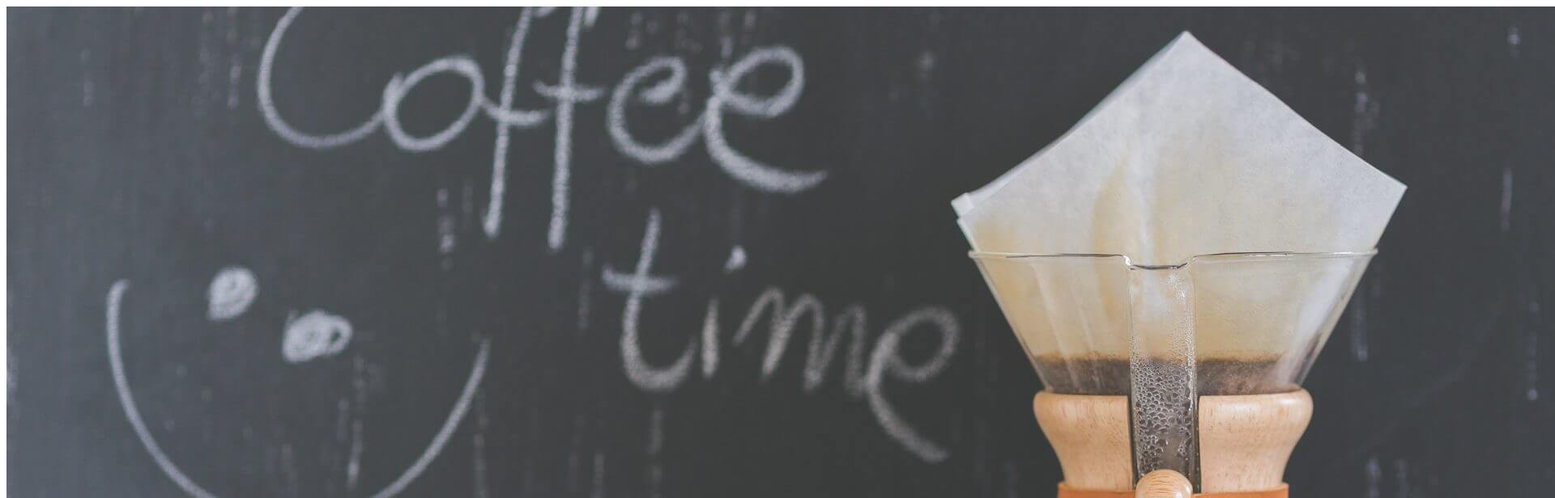
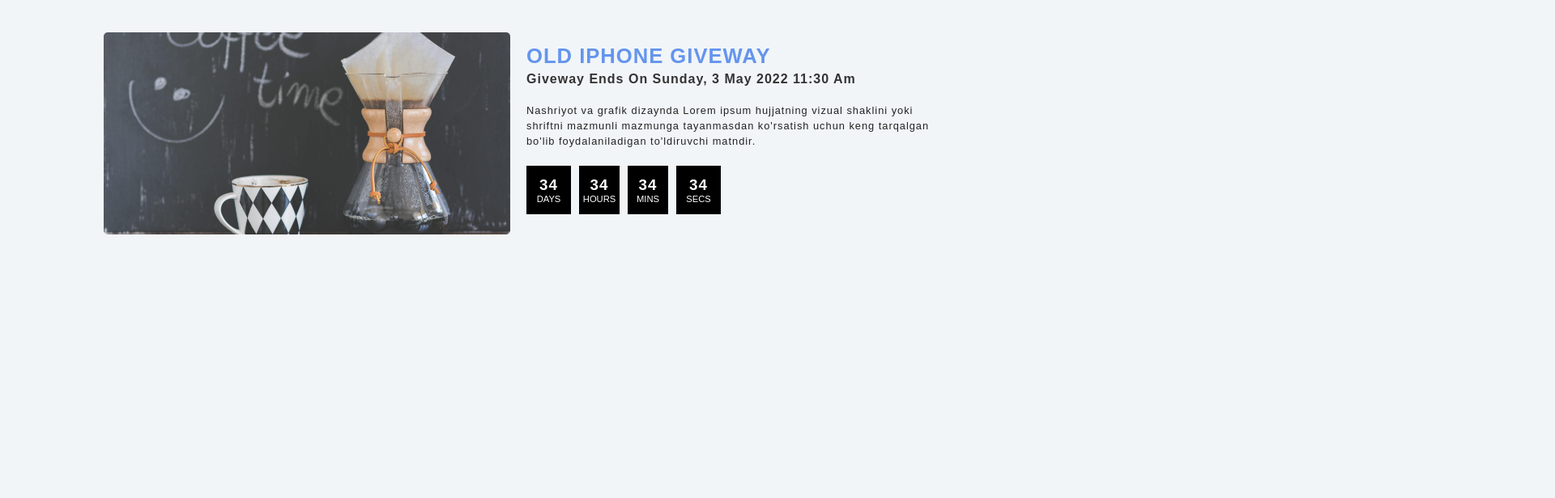
Before and after one commit to farruxavganov/time, a plain HTML site: page index.html in a window 1280 px wide. Shown: the top 616 px of the page at 81% size, 1920 px wide, since content can reach past the window. Drawn offline with Linux system fonts and the light colour scheme.

Commit message:
finished html css pc

```diff
--- a/index.html
+++ b/index.html
@@ -8,12 +8,13 @@
 	</head>
 	<body>
         <section class="time">
-            <article class="img">
+            <div class="time__wrapper">
+            <article class="img col">
                 <img src="coffee.jpg" class="img__img" alt="">
             </article>
 
-            <article class="content">
-                <h2 class="content__title">old iphone giveway</h1>
+            <article class="content col">
+                <h2 class="content__title">old iphone giveway</h2>
                 <h3 class="content__sub-title">
                 giveway ends on sunday, 3 may 2022 11:30 am
                 </h3>
@@ -47,6 +48,7 @@
                     </div>
                 </div>
             </article>
+            </div>
         </section>
 		<script src="app.js"></script>
 	</body>
--- a/styles.css
+++ b/styles.css
@@ -0,0 +1,102 @@
+html {
+    box-sizing: border-box;
+}
+*,
+*::before,
+*::after {
+    margin: 0;
+    padding: 0;
+    box-sizing: inherit
+}
+
+body {
+    font-family: sans-serif;
+    background-color: #f1f5f8;
+}
+
+img {
+    width: 60px;
+}
+
+.time {
+    width: 80%;
+    max-width: 1440px;
+    margin: 0 auto;
+    height: 100%;
+}
+.time__wrapper {
+    display: flex;
+    justify-content: space-between;
+/*    align-items: center;*/
+    margin-top: 40px;
+}
+.col {
+    width: calc((100% - 20px) / 2);
+}
+.img {
+    border-radius: 5px;
+    height: 250px;
+}
+.img__img {
+    width: 100%;
+    height: 100%;
+    object-fit: cover;
+    border-radius: 5px;
+}
+.content {
+    min-height: 250px;
+    padding: 15px 0;
+}
+.content__title {
+    font-size: 1.6rem;
+    letter-spacing: 1px;
+    text-transform: uppercase;
+    color: cornflowerblue;
+    margin-bottom: 5px;
+}
+.content__sub-title {
+    font-size: 1rem;
+    color: #333;
+    letter-spacing: 1px;
+    margin-bottom: 20px;
+    text-transform: capitalize;
+}
+.content__disc {
+    font-size: .8rem;
+    letter-spacing: 1px;
+    line-height: 1.5;
+    color: #222;
+    margin-bottom: 20px;
+}
+.time-box {
+    display: flex;
+    justify-content: flex-start;
+}
+.time-box__wrapper {
+    width: 60px;
+    height: 60px;
+    padding: 0 5px;
+}
+.time-box__wrapper:first-child {
+    padding-left: 0;
+}
+.time-box__wrapper:last-child {
+    padding-right: 0;
+}
+.time-box__inner {
+    display: flex;
+    justify-content: center;
+    align-items: center;
+    flex-direction: column;
+    background-color: black;
+    color: #fff;
+    width: 100%;
+    height: 100%;
+}
+.time-box__time {
+    letter-spacing: 1px;
+}
+.time-box__name {
+    font-size: .7rem;
+    text-transform: uppercase;
+}
```
